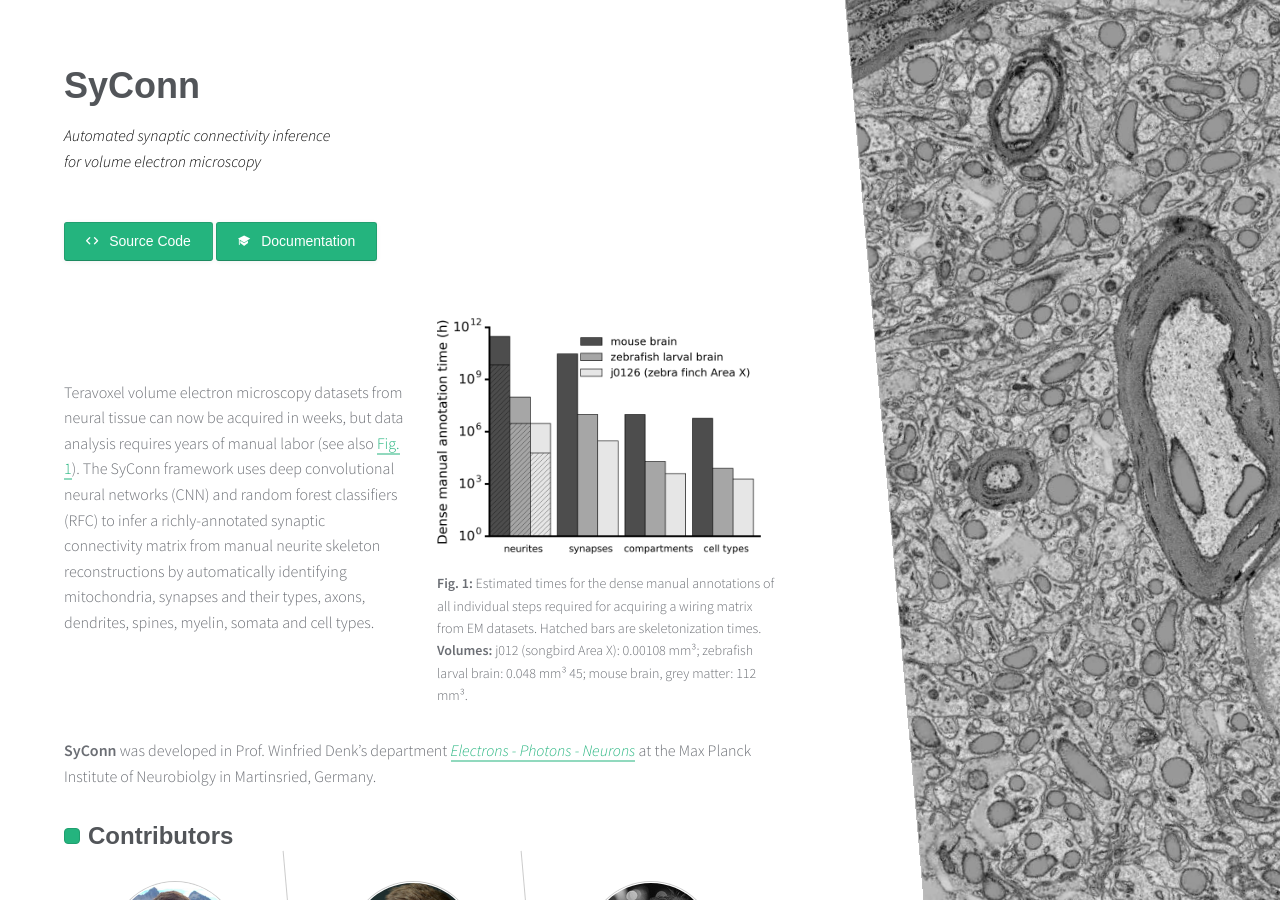
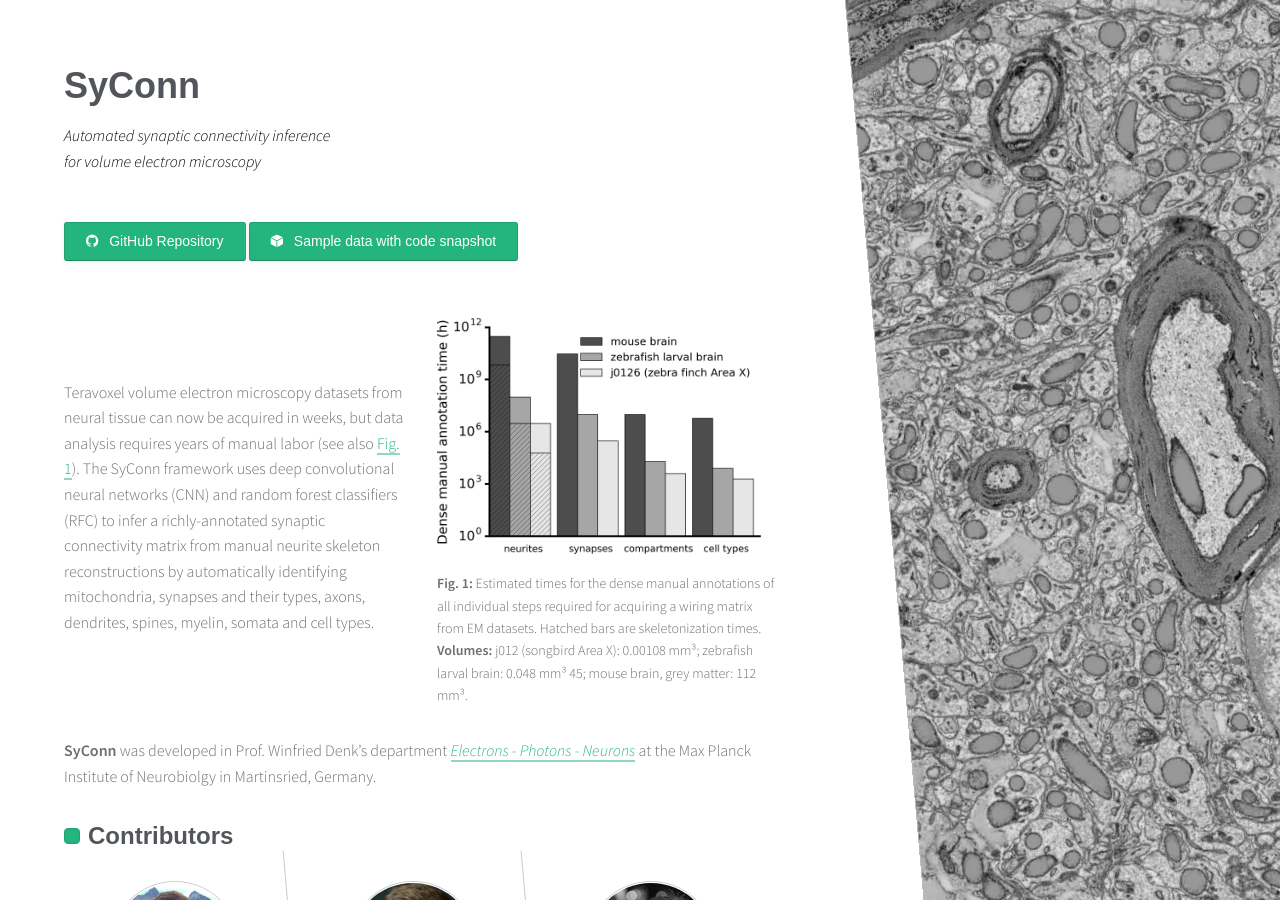
Before and after one commit to StructuralNeurobiologyLab/SyConn, a Jekyll site: the page built from index.html, in a window 1280 px wide and 900 px high. Built offline with Jekyll 4.4.1, drawn with Linux system fonts in a browser that asks for light colours; some web fonts are replaced.

Commit message:
Add SyConn sample data link

```diff
--- a/index.html
+++ b/index.html
@@ -9,14 +9,12 @@
 		<p class="subtitle">Automated synaptic connectivity inference<br> for volume electron microscopy</p>
 
 		<ul class="button-list -horizontal">
-			<li><a class="button" href="#"><i class="icon ion ion-code"></i> Source Code</a></li>
-			<li><a class="button" href="#"><i class="icon ion ion-university"></i> Documentation</a></li>
+			<li><a class="button" href="https://github.com/StructuralNeurobiologyLab/SyConn"><i class="icon ion ion-social-github"></i> GitHub Repository</a></li>
+			<li><a class="button" href="http://brainpuzzler.org/downloads/SyConnDenseCube.zip"><i class="icon ion ion-cube"></i> Sample data with code snapshot</a></li>
+			<!-- <li><a class="button" href="{{ site.data.syconn.doc-url }}"><i class="icon ion ion-university"></i> Documentation</a></li> -->
 		</ul>
 	</div>
 
-	<div class="col">
-
-	</div>
 </header>
 <!--
 <section class="section">
```
Lines whose indentation alone changed are shown as unchanged.
